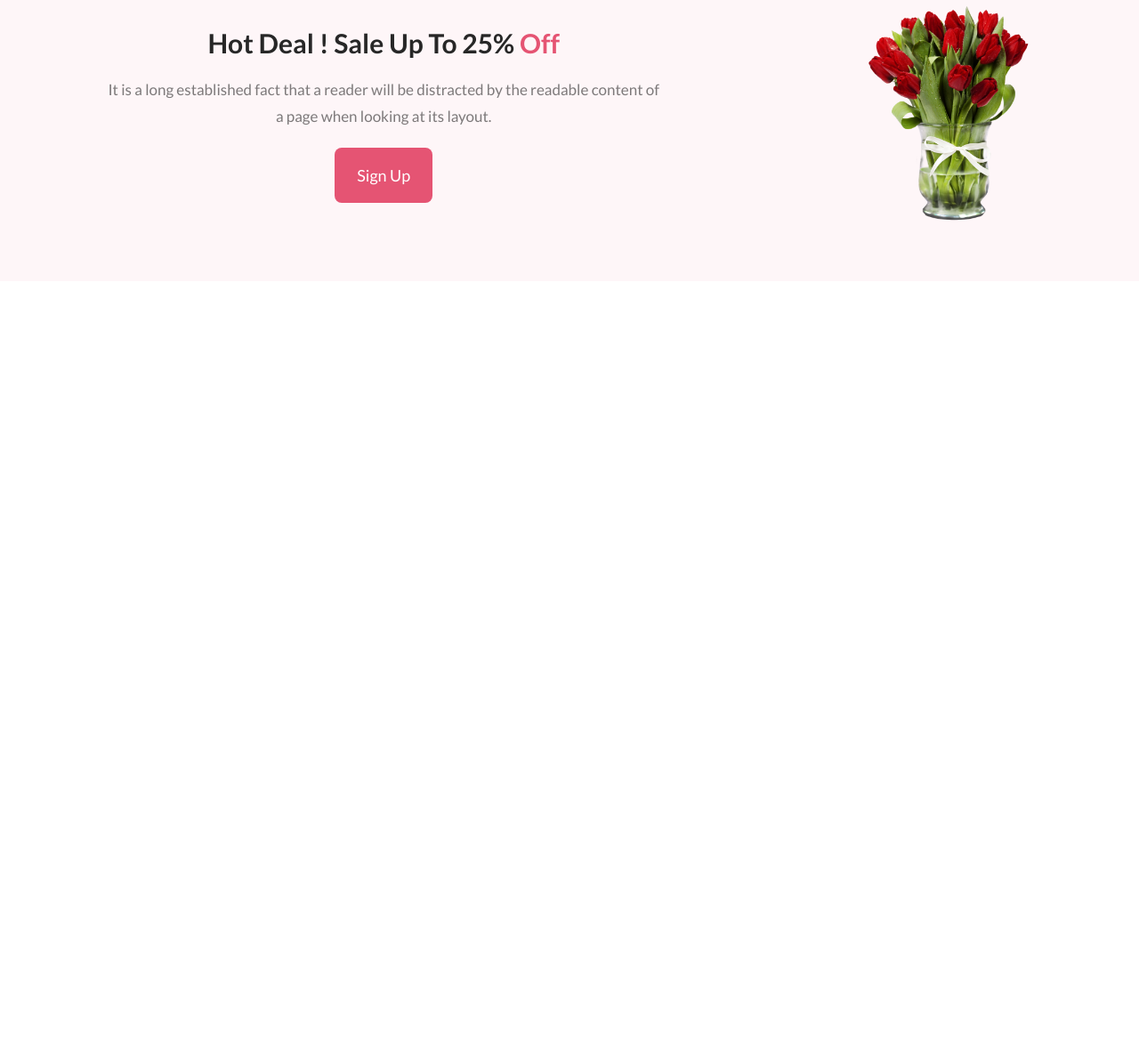
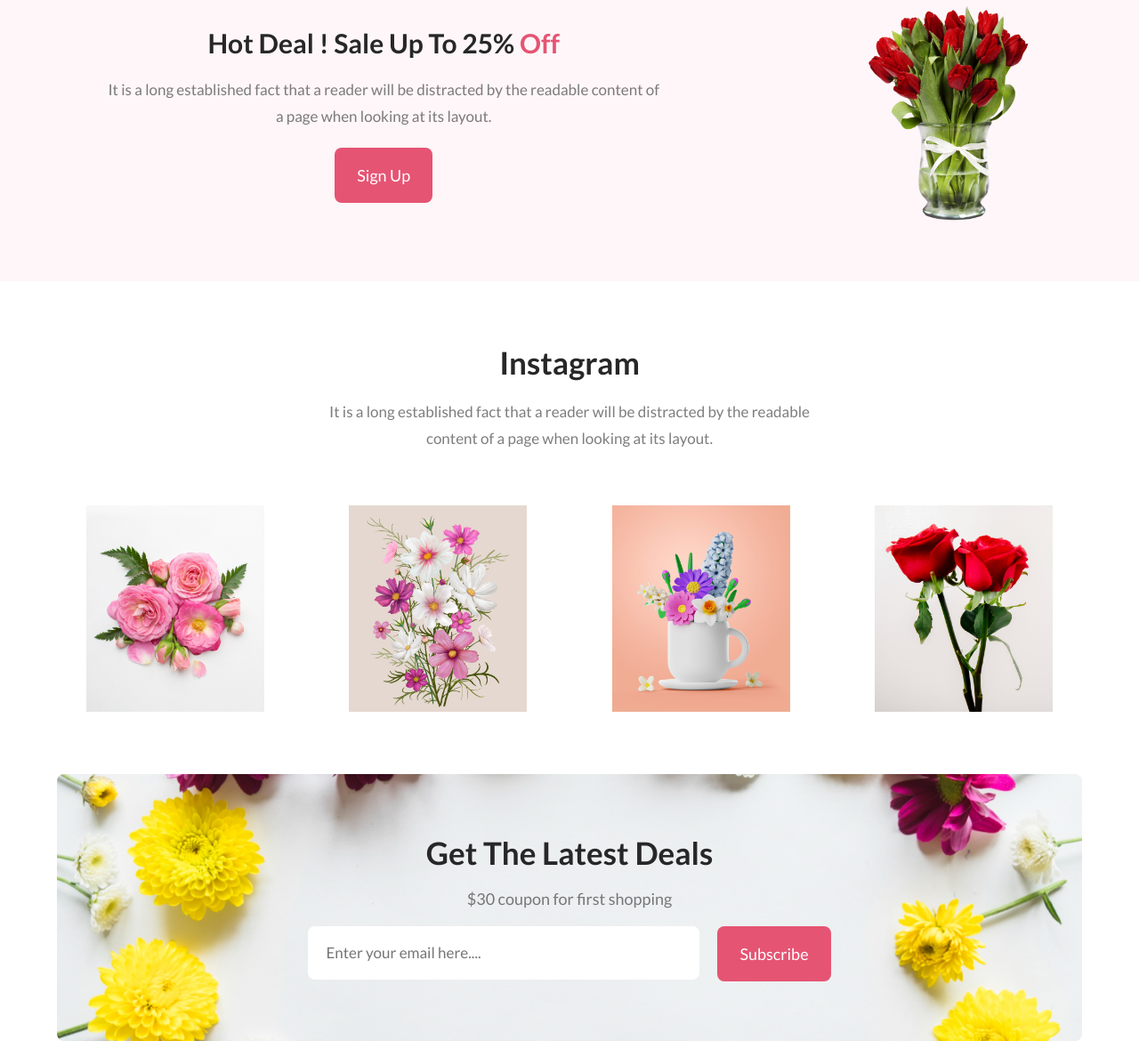
Before and after one commit to DipuDebnath1/flower-shop-assignment, a plain HTML site: page index.html in a window 1280 px wide. Shown: the part 1690-2860 px from the top of the page at 89% size. Before the commit the page ends 2006 px from the top, so only its background shows below. Drawn offline with Linux system fonts and the light colour scheme.

Commit message:
hot deals complate

```diff
--- a/index.html
+++ b/index.html
@@ -53,6 +53,8 @@
             </div>
 
         </div>
+
+        <!-- optional content  -->
         <div class="optional container">
             <div class="optional-item">
                 <img src="images/group57.png">
@@ -82,6 +84,35 @@
             </div>
         </div>
 
+        <!-- instragram part  -->
+        <div class="featured">
+            <div class="container">
+                <h3>Instagram</h3>
+            <p>It is a long established fact that a reader will be distracted by the readable <br> content of a page when looking at its layout.</p>
+            <div class="ins-image">
+                <img src="images/flower01.png">
+                <img src="images/rectangle4.png">
+                <img src="images/rectangle5.png">
+                <img src="images/rectangle6.png">
+
+                </div>
+            </div>
+            </div>
+
+            <!-- latest dels  -->
+
+            <div class="latest-dels">
+                <div class="container">
+                    <h3>Get The Latest Deals</h3>
+                    <p>$30 coupon for first shopping</p>
+                    <div class="inputs">
+                        <input type="email" placeholder="Enter your email here....">
+                        <button class="btn-primary">Subscribe</button>
+                    </div>
+                </div>
+            </div>
+
+
     </main>
 
     <footer>
--- a/style.css
+++ b/style.css
@@ -157,3 +157,58 @@ h3>span{
     line-height: 30px;
     padding: 20px 0;
 }
+
+/* instragram part  */
+.ins-image{
+    display: flex;
+    gap: 30px;
+    justify-content: space-around;
+
+}
+.ins-image>img{
+   width: 200px;
+   height: auto;
+
+}
+
+/* .latest-dels  */
+.latest-dels>.container{
+    background: url(images/rectangle9.png);
+    background-size: cover;
+    background-position: center;
+    height: 300px;
+    display: flex;
+    flex-direction: column;
+    justify-content: center;
+    align-items: center;
+    border-radius: 8px;
+}
+.latest-dels>.container h3{
+    color: #272727;
+    font-size: 35px;
+    font-style: normal;
+    font-weight: 800;
+    line-height: normal;
+}
+.latest-dels>.container p{
+    color: rgba(39, 39, 39, 0.60);
+    font-size: 18px;
+    font-weight: 400;
+   padding: 20px 0;
+}
+.inputs{
+    display: flex;
+    gap: 20px;
+}
+.inputs input{
+    border-radius: 8px;
+    background: #FFF;
+    border: none;
+    outline: none;
+    width: 400px;
+    height: 40px;
+    padding: 10px 20px;
+    flex-shrink: 0;
+    font-size: 17px;
+
+}
```
